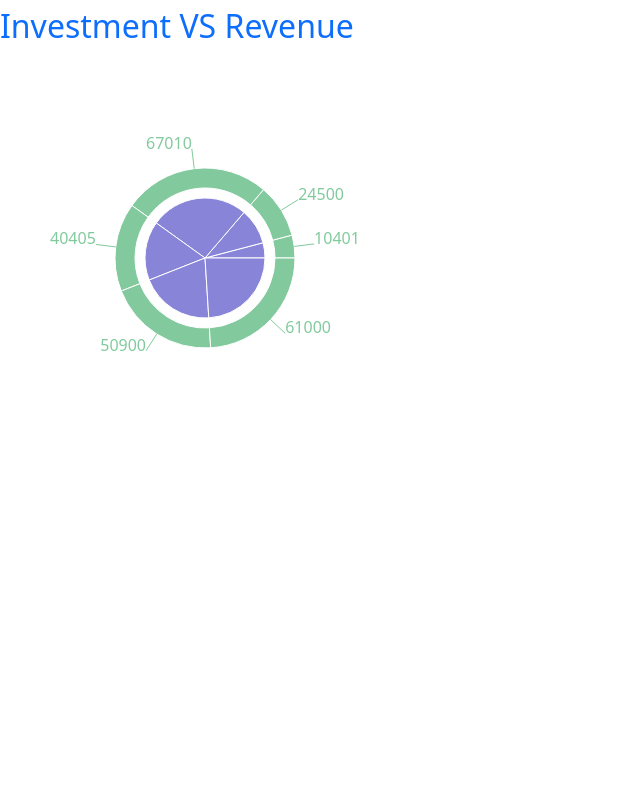
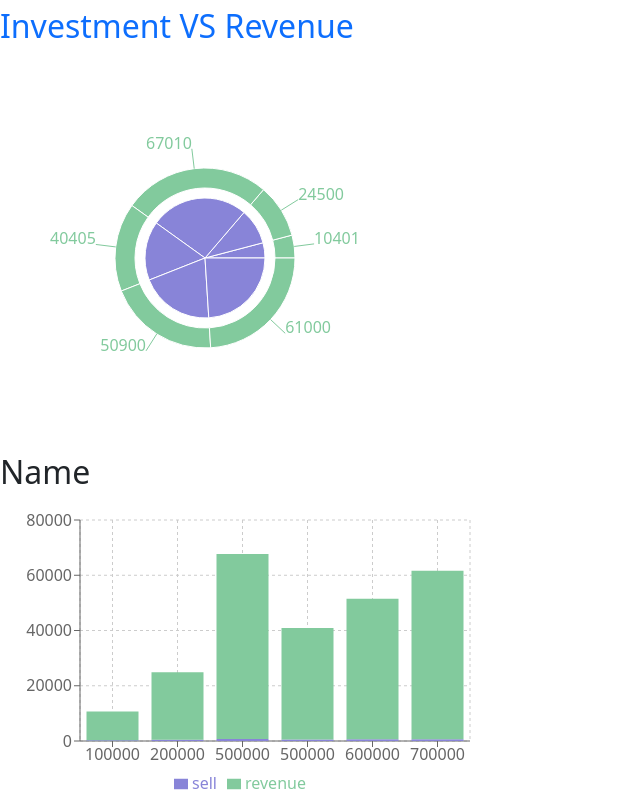
Before and after one commit to mkpbd/product-analysis-website, a React (Create React App) app: page / in a window 1280 px wide. Shown: the part 1082-1882 px from the top of the page, without its empty margins (0-640 px from the left). Before the commit the page ends 1535 px from the top, so only its background shows below. Built offline with nearby package versions, Linux system fonts and the light colour scheme.

Commit message:
barchart add

```diff
--- a/src/App.js
+++ b/src/App.js
@@ -11,6 +11,7 @@ import NotFound from './components/NotFound/NotFound';
 import LineCharts from './components/LineCharts/LineCharts';
 
 import PieCharts from './components/PieChart/PieCharts';
+import BarCharts from './components/BarCharts/BarCharts';
 
 
 function App() {
@@ -31,6 +32,7 @@ function App() {
       <Products></Products>
       <LineCharts></LineCharts>
       <PieCharts></PieCharts>
+      <BarCharts></BarCharts>
 
     </>
   );
--- /dev/null
+++ b/src/components/BarCharts/BarCharts.js
@@ -0,0 +1,36 @@
+import { Tooltip } from 'bootstrap';
+import React from 'react';
+import { Bar, BarChart, CartesianGrid, Legend, ResponsiveContainer, XAxis, YAxis } from 'recharts';
+import useChartData from '../../hooks/useChartData';
+
+const BarCharts = () => {
+    const[data, setData] = useChartData();
+    return (
+        <div>
+            <h2>Name </h2>
+            {/* <ResponsiveContainer width="100%" height="100%"> */}
+        <BarChart
+          width={500}
+          height={300}
+          data={data}
+          margin={{
+            top: 20,
+            right: 30,
+            left: 20,
+            bottom: 5,
+          }}
+        >
+          <CartesianGrid strokeDasharray="3 3" />
+          <XAxis dataKey="investment" />
+          <YAxis />
+          {/* <Tooltip /> */}
+          <Legend />
+          <Bar dataKey="sell" stackId="a" fill="#8884d8" />
+          <Bar dataKey="revenue" stackId="a" fill="#82ca9d" />
+        </BarChart>
+      {/* </ResponsiveContainer> */}
+        </div>
+    );
+};
+
+export default BarCharts;
```
Also changed, not shown: src/components/BarCharts/BarCharts.css (added).
